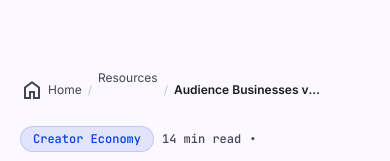
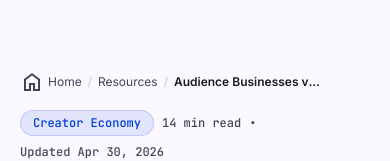
Before and after one commit to Nawajish10/creovia, a Next.js app: page /resources/audience-businesses-vs-traditional-businesses in a window 390 px wide. Shown: the part 163-324 px from the top of the page. Built offline with nearby package versions, Linux system fonts and the light colour scheme; no server answers.

Commit message:
fix: vertical alignment of breadcrumbs on mobile

```diff
--- a/src/components/seo/Breadcrumbs.tsx
+++ b/src/components/seo/Breadcrumbs.tsx
@@ -15,7 +15,11 @@ export function Breadcrumbs({ steps, className = "" }: BreadcrumbsProps) {
     <nav aria-label="Breadcrumb" className={`flex font-body-md text-xs md:text-sm text-on-surface-variant ${className}`}>
       <ol className="flex flex-wrap items-center gap-1.5 md:gap-2">
         <li className="flex items-center">
-          <Link href="/" className="hover:text-primary transition-colors flex items-center gap-1">
+          <Link
+            href="/"
+            className="hover:text-primary transition-colors flex items-center gap-1"
+            style={{ minHeight: "unset" }}
+          >
             <span className="material-symbols-outlined text-sm md:text-base">home</span>
             Home
           </Link>
@@ -30,7 +34,11 @@ export function Breadcrumbs({ steps, className = "" }: BreadcrumbsProps) {
                   {step.name}
                 </span>
               ) : (
-                <Link href={step.href} className="hover:text-primary transition-colors">
+                <Link
+                  href={step.href}
+                  className="hover:text-primary transition-colors flex items-center"
+                  style={{ minHeight: "unset" }}
+                >
                   {step.name}
                 </Link>
               )}
```
